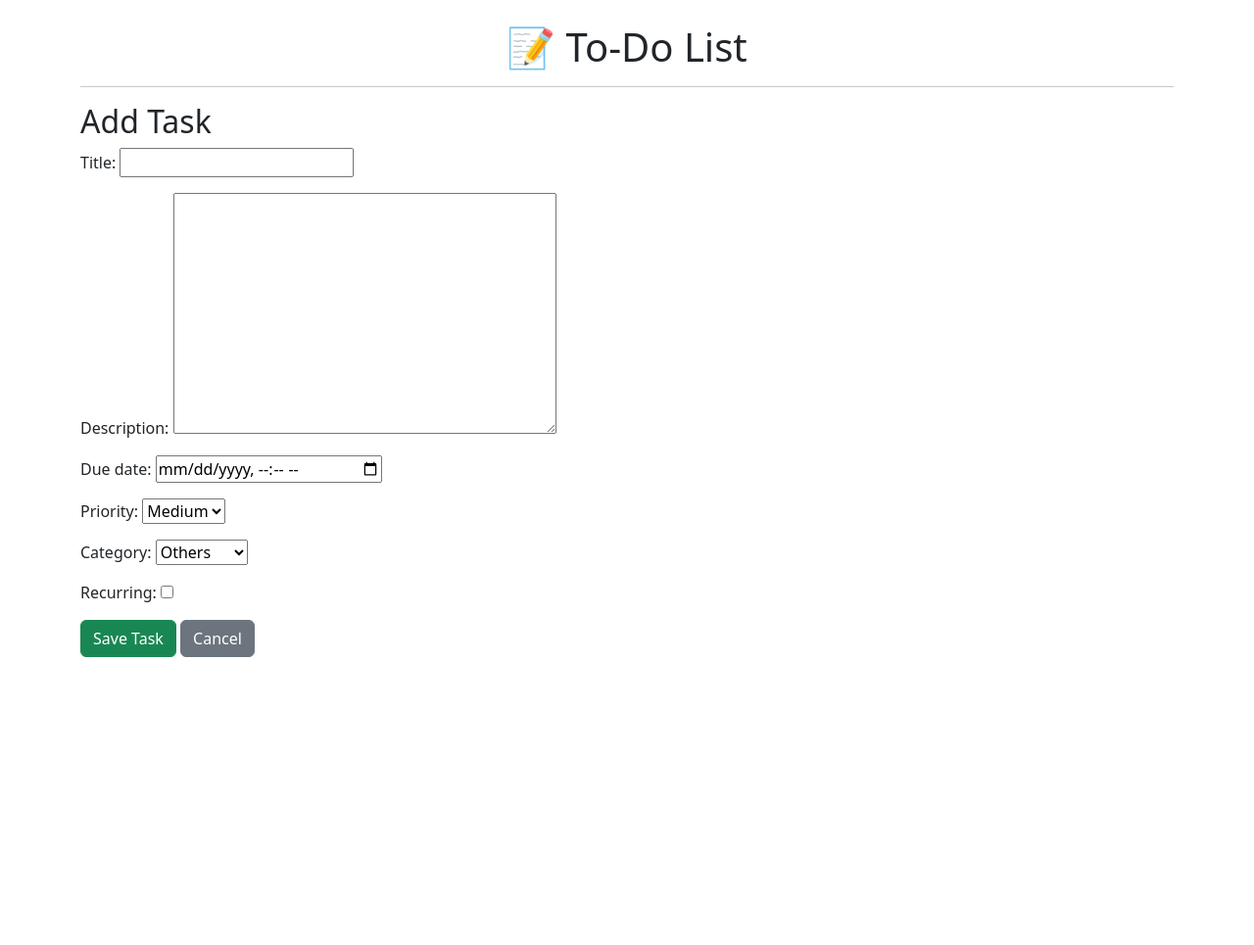
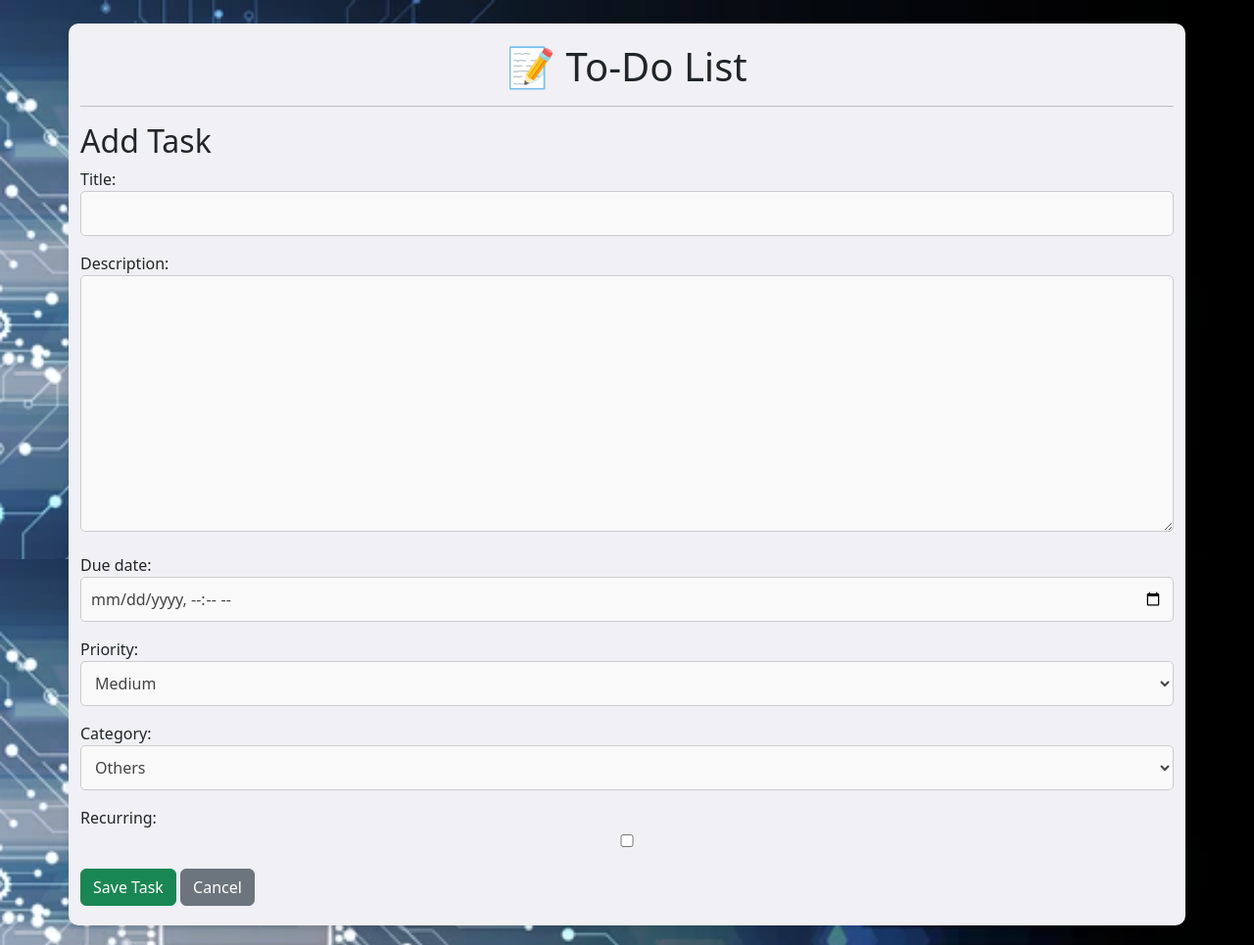
Before and after one commit to Vikas-33/todo_p, a Django app: page /add/ in a window 1280 px wide. Shown: the whole page at 98% size. Before the commit the page ends 671 px from the top, so only its background shows below. Run offline with Django 4.2, Linux system fonts and the light colour scheme.

Commit message:
added css

```diff
--- a/Todo_project/Todo_project/settings.py
+++ b/Todo_project/Todo_project/settings.py
@@ -117,6 +117,7 @@ USE_TZ = True
 # https://docs.djangoproject.com/en/4.2/howto/static-files/
 
 STATIC_URL = 'static/'
+STATICFILES_DIRS = [BASE_DIR / "todo_app/static"]
 
 # Default primary key field type
 # https://docs.djangoproject.com/en/4.2/ref/settings/#default-auto-field
--- /dev/null
+++ b/Todo_project/todo_app/static/css/style.css
@@ -0,0 +1,71 @@
+body {
+    background-image: url("../img/background.jpeg");
+    background-color: #e8eaf6;
+    color: #444;
+    font-family: 'Arial', sans-serif;
+    margin: 0;
+    padding: 0;
+}
+
+.container {
+    max-width: 800px;
+    margin: 20px auto;
+    padding: 20px;
+    background-color: #f0f0f5;
+    border-radius: 10px;
+    box-shadow: 0px 4px 8px rgba(0, 0, 0, 0.1);
+}
+
+h1, h2, h3 {
+    color: #555;
+}
+
+button {
+    background-color: #d8dbe2;
+    color: #444;
+    border: none;
+    padding: 10px 15px;
+    border-radius: 5px;
+    cursor: pointer;
+    transition: background 0.3s ease;
+}
+
+button:hover {
+    background-color: #c4c7cf;
+}
+
+input, select, textarea {
+    width: 100%;
+    padding: 10px;
+    margin: 10px 0;
+    border: 1px solid #ccc;
+    border-radius: 5px;
+    background-color: #f9f9f9;
+    color: #444;
+}
+
+input:focus, textarea:focus {
+    border-color: #aaa;
+    outline: none;
+    background-color: #f0f0f0;
+}
+
+.task-item {
+    background: #eceff4;
+    padding: 15px;
+    margin-bottom: 10px;
+    border-radius: 5px;
+    display: flex;
+    justify-content: space-between;
+    align-items: center;
+    transition: background 0.3s ease;
+}
+
+.task-item:hover {
+    background: #e1e4ea;
+}
+
+.completed {
+    text-decoration: line-through;
+    color: #888;
+}
--- a/Todo_project/todo_app/templates/base.html
+++ b/Todo_project/todo_app/templates/base.html
@@ -4,6 +4,10 @@
     <meta charset="UTF-8">
     <meta name="viewport" content="width=device-width, initial-scale=1.0">
     <title>To-Do List</title>
+
+    {% load static %}
+<link rel="stylesheet" type="text/css" href="{% static 'css/style.css' %}">
+
     <link rel="stylesheet" href="https://cdn.jsdelivr.net/npm/bootstrap@5.3.0/dist/css/bootstrap.min.css">
 </head>
 <body>
```
Also changed, not shown: Todo_project/db.sqlite3, Todo_project/todo_app/static/img/background.jpeg (added), 2 other files.
